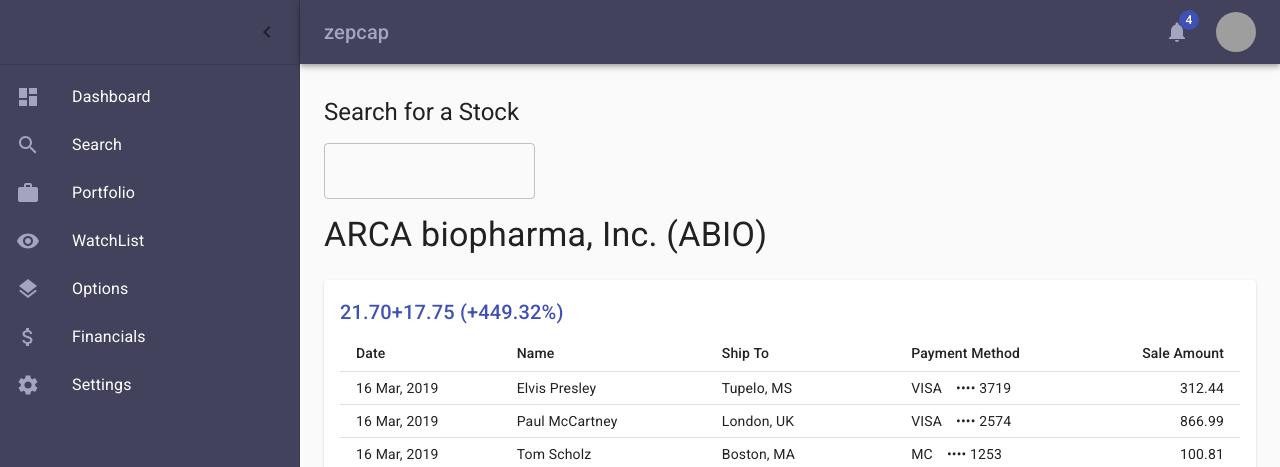
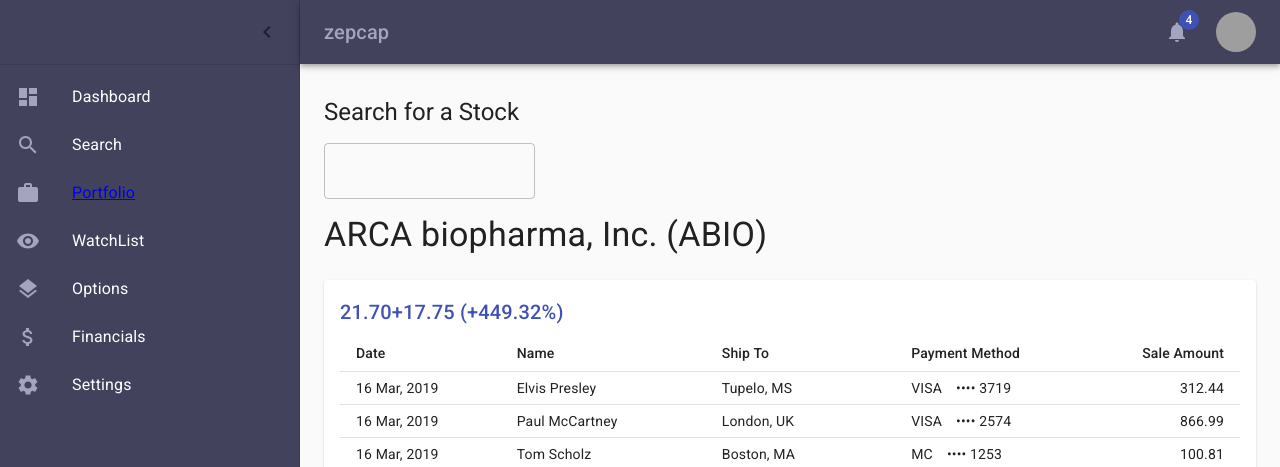
Before and after one commit to Alejandro-Fuste/final-project, a React (Create React App) app in the folder client/: page /portfolio in a window 1280 px wide. Shown: the top 467 px of the page. Built offline with nearby package versions, Linux system fonts and the light colour scheme; grey boxes are pictures that could not be loaded.

Commit message:
adding routing for pages

```diff
--- a/client/package.json
+++ b/client/package.json
@@ -9,6 +9,7 @@
     "chart.js": "^2.9.3",
     "react": "^16.6.3",
     "react-dom": "^16.6.3",
+    "react-router-dom": "^5.2.0",
     "react-scripts": "^2.1.1",
     "recharts": "^1.8.5"
   },
--- a/client/src/App.js
+++ b/client/src/App.js
@@ -1,14 +1,12 @@
-import React, { Component } from "react";
+import React from "react";
 import Dashboard from './components/Dashboard/Dashboard';
 
-class App extends Component {
-  render() {
+function App () {
     return (
       <div>
         <Dashboard />
       </div>
     );
-  }
 }
 
 export default App;
--- a/client/src/components/Dashboard/Dashboard.js
+++ b/client/src/components/Dashboard/Dashboard.js
@@ -18,7 +18,7 @@
 import MenuIcon from '@material-ui/icons/Menu';
 import ChevronLeftIcon from '@material-ui/icons/ChevronLeft';
 import NotificationsIcon from '@material-ui/icons/Notifications';
-import { mainListItems } from './listItems';
+import MainListItems  from './listItems';
 import Orders from './Orders';
 import Avatar from '@material-ui/core/Avatar';
 import {TextField} from "@material-ui/core";
@@ -172,7 +172,9 @@
                     </IconButton>
                 </div>
                 <Divider />
-                <List>{mainListItems}</List>
+                <List>
+                    <MainListItems />
+                </List>
             </Drawer>
             <main className={classes.content}>
                 <div className={classes.appBarSpacer} />
--- a/client/src/components/Dashboard/listItems.js
+++ b/client/src/components/Dashboard/listItems.js
@@ -10,49 +10,64 @@
 import AttachMoneyIcon from '@material-ui/icons/AttachMoney';
 import SettingsIcon from '@material-ui/icons/Settings';
 
-export const mainListItems = (
-    <div >
+import { BrowserRouter as Router, Switch, Route, Link} from "react-router-dom";
+import Portfolio from '../pages/Portfolio';
+
+export default function MainListItems() {
+   return  (
+
+            <div>
+                <Router>
                 <ListItem button>
                     <ListItemIcon>
-                <DashboardIcon style={{ color: '#A5A4BF'}} />
+                        <DashboardIcon style={{color: '#A5A4BF'}}/>
                     </ListItemIcon>
-            <ListItemText primary="Dashboard" />
+                    <ListItemText primary="Dashboard"/>
                 </ListItem>
                 <ListItem button>
                     <ListItemIcon>
-               <SearchIcon style={{ color: '#A5A4BF'}} />
+                        <SearchIcon style={{color: '#A5A4BF'}}/>
                     </ListItemIcon>
-            <ListItemText primary="Search" />
+                    <ListItemText primary="Search"/>
                 </ListItem>
                 <ListItem button>
                     <ListItemIcon>
-                <WorkIcon style={{ color: '#A5A4BF'}} />
+                        <WorkIcon style={{color: '#A5A4BF'}}/>
                     </ListItemIcon>
-            <ListItemText primary="Portfolio" />
+                    <Link to='/portfolio'><ListItemText primary="Portfolio"/></Link>
                 </ListItem>
                 <ListItem button>
                     <ListItemIcon>
-                <VisibilityIcon style={{ color: '#A5A4BF'}}/>
+                        <VisibilityIcon style={{color: '#A5A4BF'}}/>
                     </ListItemIcon>
-            <ListItemText primary="WatchList" />
+                    <ListItemText primary="WatchList"/>
                 </ListItem>
                 <ListItem button>
                     <ListItemIcon>
-                <LayersIcon style={{ color: '#A5A4BF'}}/>
+                        <LayersIcon style={{color: '#A5A4BF'}}/>
                     </ListItemIcon>
-            <ListItemText primary="Options" />
+                    <ListItemText primary="Options"/>
                 </ListItem>
                 <ListItem button>
                     <ListItemIcon>
-                <AttachMoneyIcon style={{ color: '#A5A4BF'}}/>
+                        <AttachMoneyIcon style={{color: '#A5A4BF'}}/>
                     </ListItemIcon>
-            <ListItemText primary="Financials" />
+                    <ListItemText primary="Financials"/>
                 </ListItem>
                 <ListItem button>
                     <ListItemIcon>
-                <SettingsIcon style={{ color: '#A5A4BF'}} />
+                        <SettingsIcon style={{color: '#A5A4BF'}}/>
                     </ListItemIcon>
-            <ListItemText primary="Settings" />
+                    <ListItemText primary="Settings"/>
                 </ListItem>
+                    <Switch>
+                        <Route path='portfolio'>
+                            <Portfolio/>
+                        </Route>
+                    </Switch>
+                </Router>
             </div>
+
     );
+
+}
--- /dev/null
+++ b/client/src/components/pages/Portfolio.js
@@ -0,0 +1,10 @@
+import React from "react";
+import Dashboard from '../Dashboard/Dashboard';
+
+function Portfolio() {
+    return (
+          <h1>Hello from Portfolio</h1>
+    )
+}
+
+export default Portfolio;
```
Also changed, not shown: client/src/components/pages/Search.js (added), client/src/components/pages/WatchList.js (added), 1 other file (tests, documents, lock files or other folders). Lines whose indentation alone changed are shown as unchanged.
